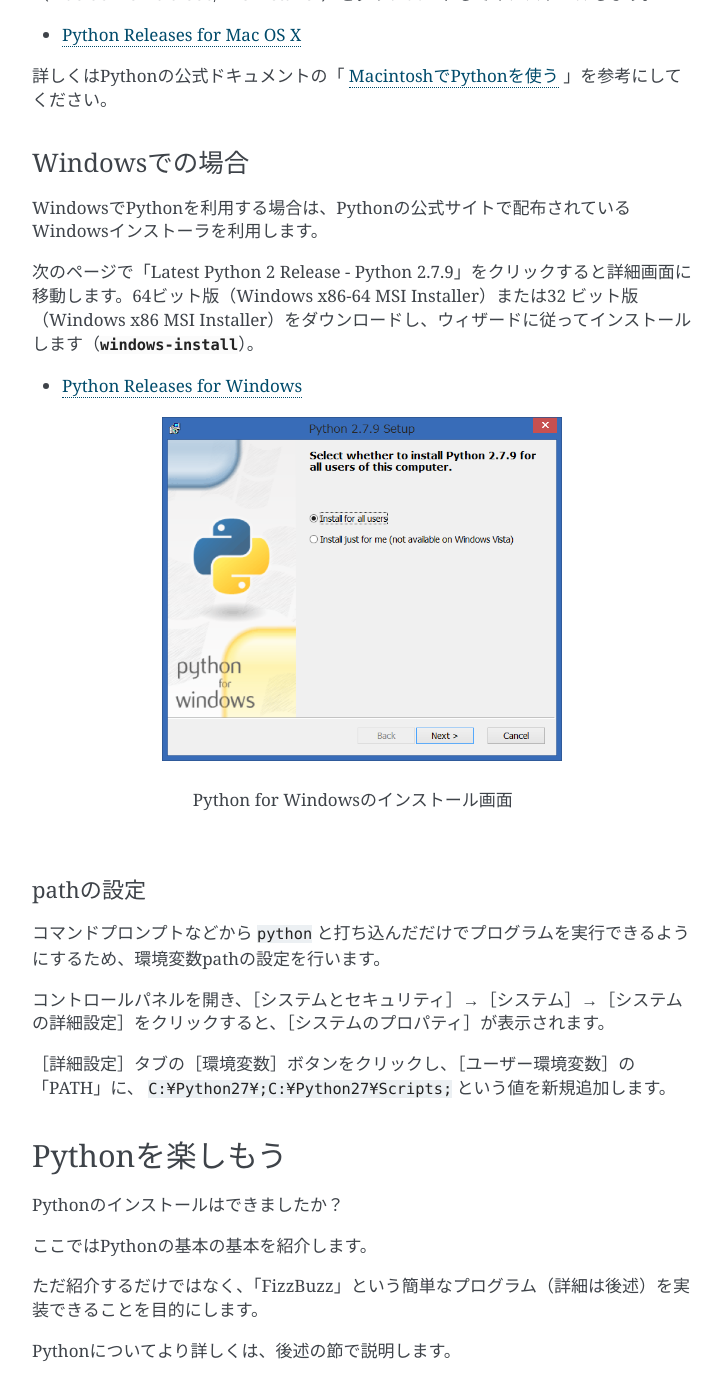
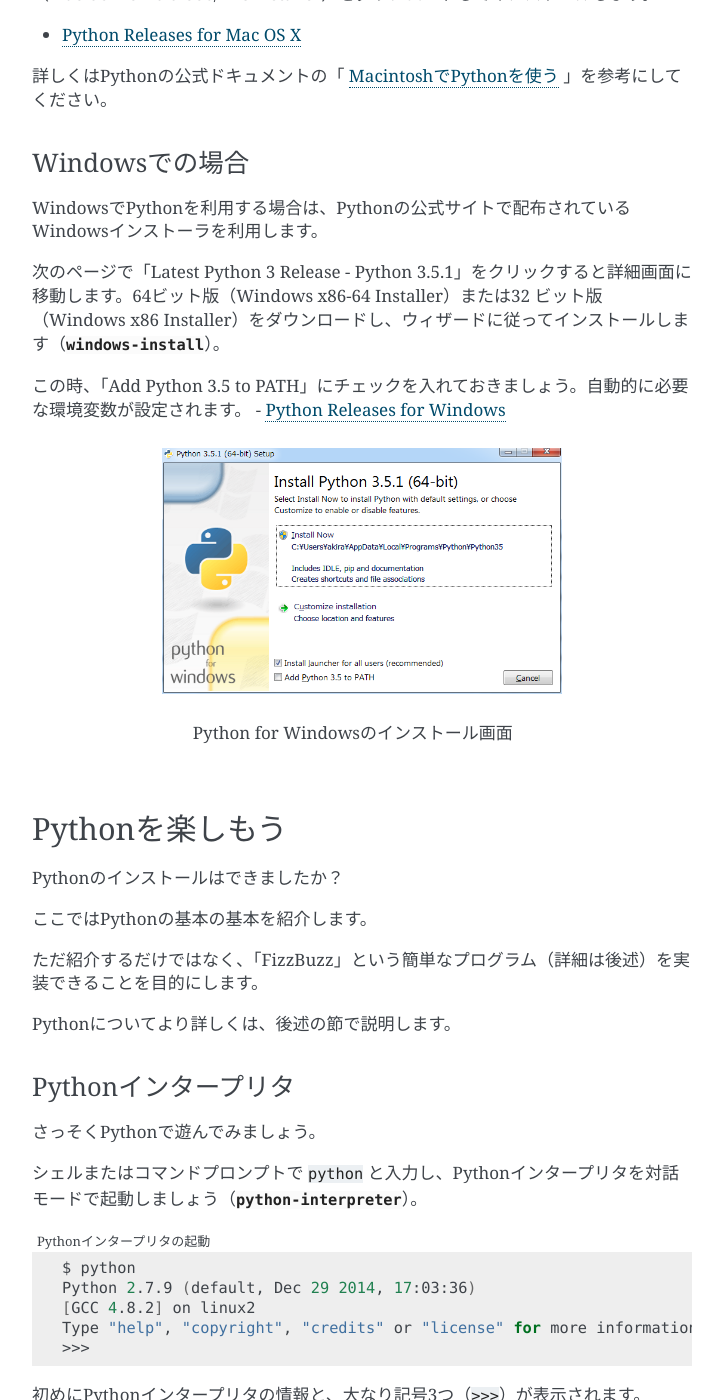
Before and after one commit to pyconjp/pycamp.pycon.jp, a Sphinx documentation site: the page built from source/1_intro.rst, in a window 1280 px wide and 1400 px high, scrolled down 2154 px. Shown: the whole window, without its empty margins (388-1111 px from the left). Built offline with Sphinx 7.4.7, drawn with Linux system fonts in a browser that asks for light colours.

Commit message:
windowsのpythonインストール方法をpython3にあわせ修正

```diff
--- a/source/1_intro.rst
+++ b/source/1_intro.rst
@@ -115,8 +115,9 @@
 
 WindowsでPythonを利用する場合は、Pythonの公式サイトで配布されているWindowsインストーラを利用します。
 
-次のページで「Latest Python 2 Release - Python 2.7.9」をクリックすると詳細画面に移動します。64ビット版（Windows x86-64 MSI Installer）または32 ビット版（Windows x86 MSI Installer）をダウンロードし、ウィザードに従ってインストールします（:numref:`windows-install`）。
+次のページで「Latest Python 3 Release - Python 3.5.1」をクリックすると詳細画面に移動します。64ビット版（Windows x86-64 Installer）または32 ビット版（Windows x86 Installer）をダウンロードし、ウィザードに従ってインストールします（:numref:`windows-install`）。
 
+この時、「Add Python 3.5 to PATH」にチェックを入れておきましょう。自動的に必要な環境変数が設定されます。
 - `Python Releases for Windows <https://www.python.org/downloads/windows/>`_
 
 .. _windows-install:
@@ -126,14 +127,6 @@
 
    Python for Windowsのインストール画面
 
-pathの設定
-^^^^^^^^^^^^^^^^^^^^^
-
-コマンドプロンプトなどから ``python`` と打ち込んだだけでプログラムを実行できるようにするため、環境変数pathの設定を行います。
-
-コントロールパネルを開き、［システムとセキュリティ］→［システム］→［システムの詳細設定］をクリックすると、［システムのプロパティ］が表示されます。
-
-［詳細設定］タブの［環境変数］ボタンをクリックし、［ユーザー環境変数］の「PATH」に、 ``C:¥Python27¥;C:¥Python27¥Scripts;`` という値を新規追加します。
 
 .. _enjoy-python:
 
```
Also changed, not shown: source/images/pythonforwindows1.png.
